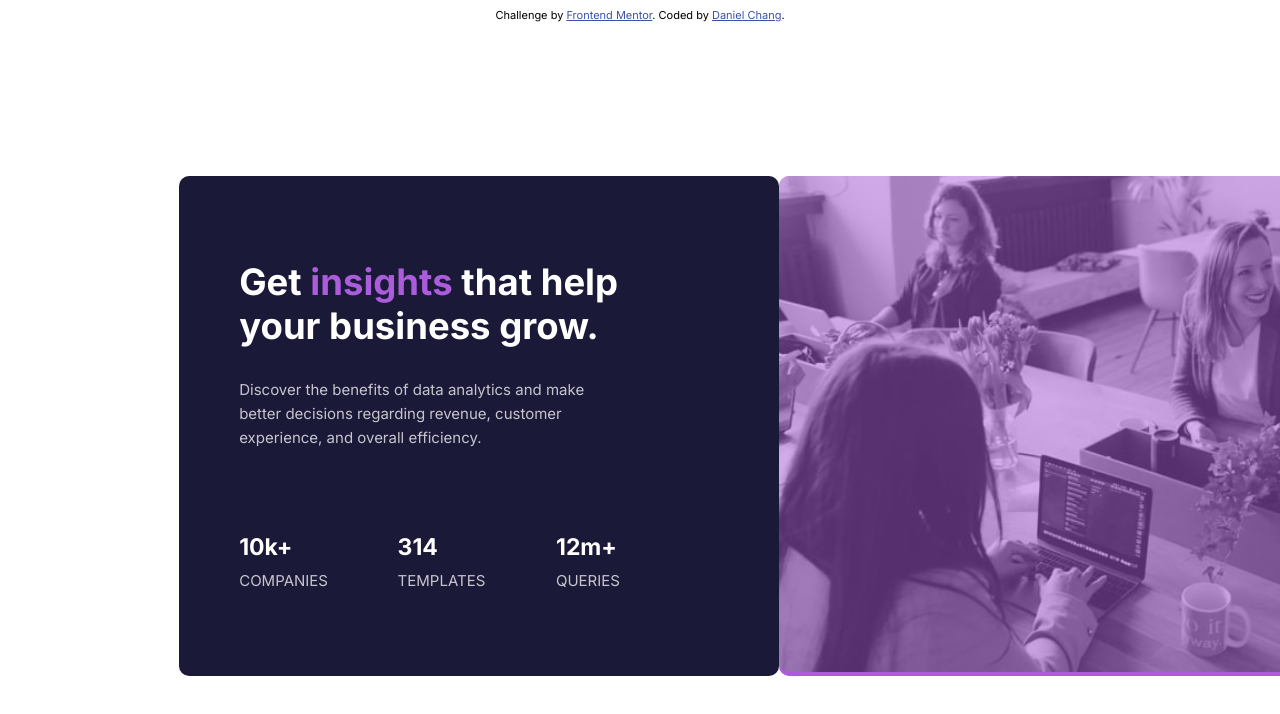
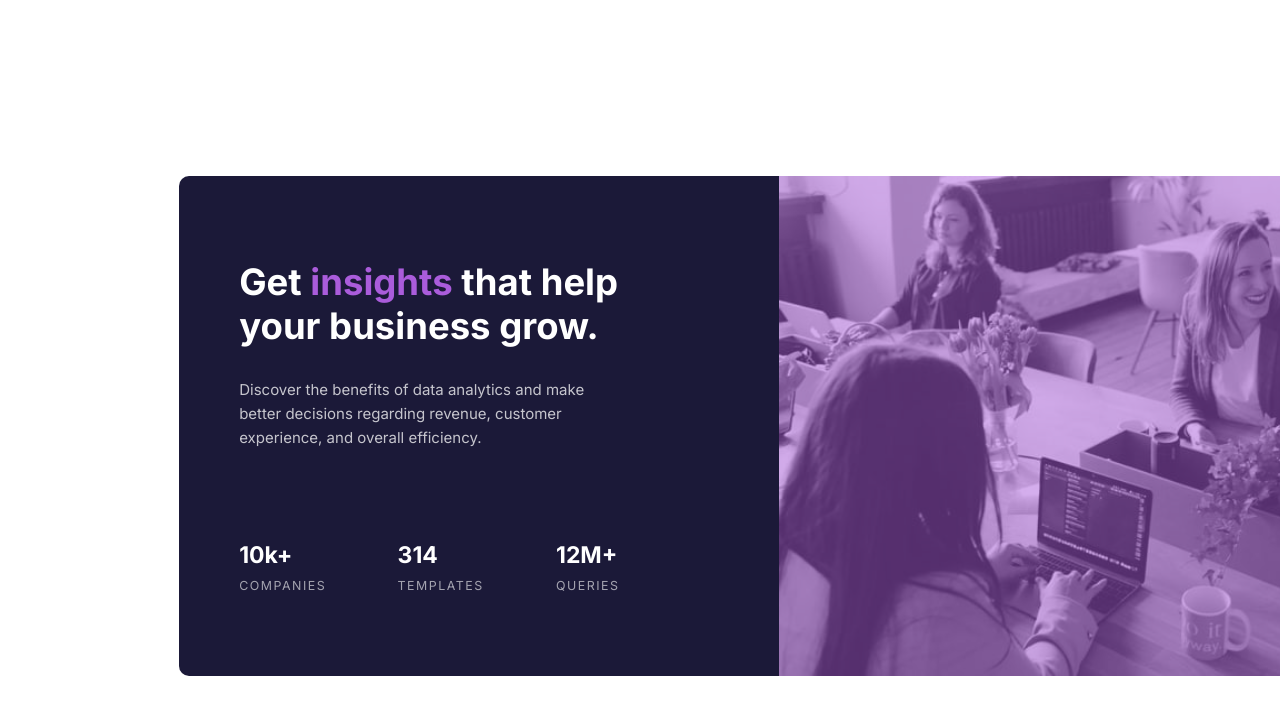
Before and after one commit to danielchang2001/Stats-Preview-Card-Component-Challege, a plain HTML site: page stats-preview-card-component-main/index.html in a window 1280 px wide. Shown: the top 714 px of the page. Drawn offline with Linux system fonts and the light colour scheme.

Commit message:
Adjusted borders.

```diff
--- a/stats-preview-card-component-main/index.html
+++ b/stats-preview-card-component-main/index.html
@@ -10,10 +10,20 @@
   <link rel="preconnect" href="https://fonts.googleapis.com">
   <link rel="preconnect" href="https://fonts.gstatic.com" crossorigin>
   <link href="https://fonts.googleapis.com/css2?family=Inter:wght@400;700&display=swap" rel="stylesheet">
+  <link rel="preconnect" href="https://fonts.googleapis.com">
+  <link rel="preconnect" href="https://fonts.gstatic.com" crossorigin>
+  <link href="https://fonts.googleapis.com/css2?family=Inter&display=swap" rel="stylesheet">
   <!-- Feel free to remove these styles or customise in your own stylesheet 👍 -->
   <style>
     .attribution { font-size: 11px; text-align: center; }
     .attribution a { color: hsl(228, 45%, 44%); }
+
+    .body {
+      width: auto;
+      height: auto;
+      overflow: auto;
+      background-color: hsl(233, 47%, 7%) !important;
+    }
 
     .grid {
       width: 1200px;
@@ -28,7 +38,8 @@
       background-color: hsl(244, 38%, 16%);
       text-align: left;
       padding: 60px;
-      border-radius: 10px;
+      border-bottom-left-radius: 10px;
+      border-top-left-radius: 10px;
     }
     .statsGrid {
       display: grid;
@@ -36,56 +47,57 @@
     }
     .right {
       background-color: hsl(277, 64%, 61%);
-      border-radius: 10px;
+      border-top-right-radius: 10px;
+      border-bottom-right-radius: 10px;
     }
     .imgHeader {
       width: 100%;
+      height: 100%;
       opacity: 0.5;
-      border-radius: 10px;
+      border-top-right-radius: 10px;
+      border-bottom-right-radius: 10px;
     }
 
 
   </style>
 </head>
 <body style="font-size: 15px; font-family: 'Inter', sans-serif;">
-
   <div class="grid">
     <div class="left">
       <h1 class="txtHeader" style="color: hsl(0, 0%, 100%); font-size: 36.5px; font-weight: 700;">Get <span style="color: hsl(277, 64%, 61%);">insights</span> that help<br> your business grow.</h1>
       <p style="color: hsla(0, 0%, 100%, 0.75); font-weight: 400; line-height: 1.6; margin-top: 30px; margin-bottom: 60px;">Discover the benefits of data analytics and make <br>better decisions regarding revenue, customer<br> experience, and overall efficiency.</p>
 
-      <div class="statsGrid">
+      <div class="statsGrid" style="font-family: 'Inter', sans-serif;">
         <div class="companies">
           <span>
-            <h3 style="color: hsl(0, 0%, 100%);font-weight: 700; font-size: 23px; margin-bottom: -5px;">10k+</h3>
+            <h4 style="color: hsl(0, 0%, 100%);font-weight: 700; font-size: 23px; margin-bottom: -12px;">10k+</h4>
           </span>
-          <p style="color: hsla(0, 0%, 100%, 0.75); font-weight: 400;">COMPANIES</p>
+          <h5 style="color: hsla(0, 0%, 100%, 0.6); font-weight: 400; letter-spacing: 1.5px;">COMPANIES</h5>
         </div>
         <div class="templates">
           <span>
-            <h3 style="color: hsl(0, 0%, 100%);font-weight: 700; font-size: 23px; margin-bottom: -5px;">314</h3>
+            <h4 style="color: hsl(0, 0%, 100%);font-weight: 700; font-size: 23px; margin-bottom: -12px;">314</h4>
           </span>
-          <p style="color: hsla(0, 0%, 100%, 0.75); font-weight: 400;">TEMPLATES</p>
+          <h5 style="color: hsla(0, 0%, 100%, 0.6); font-weight: 400; letter-spacing: 1.5px;">TEMPLATES</h5>
         </div>
         <div class="queries">
           <span>
-            <h3 style="color: hsl(0, 0%, 100%);font-weight: 700; font-size: 23px; margin-bottom: -5px;">12m+</h3>
+            <h4 style="color: hsl(0, 0%, 100%);font-weight: 700; font-size: 23px; margin-bottom: -12px;">12M+</h4>
           </span>
-          <p style="color: hsla(0, 0%, 100%, 0.75); font-weight: 400;">QUERIES</p>
+          <h5 style="color: hsla(0, 0%, 100%, 0.6); font-weight: 400; letter-spacing: 1.5px;">QUERIES</h5>
         </div>
       </div>
     </div>
-
     <div class="right">
       <img class="imgHeader" src="images/image-header-desktop.jpg" alt="">
     </div>
   </div>
 
-
+<!--
   <div class="attribution">
     Challenge by <a href="https://www.frontendmentor.io?ref=challenge" target="_blank">Frontend Mentor</a>.
     Coded by <a href="#">Daniel Chang</a>.
-  </div>
+  </div> -->
 
 </body>
 </html>
```
